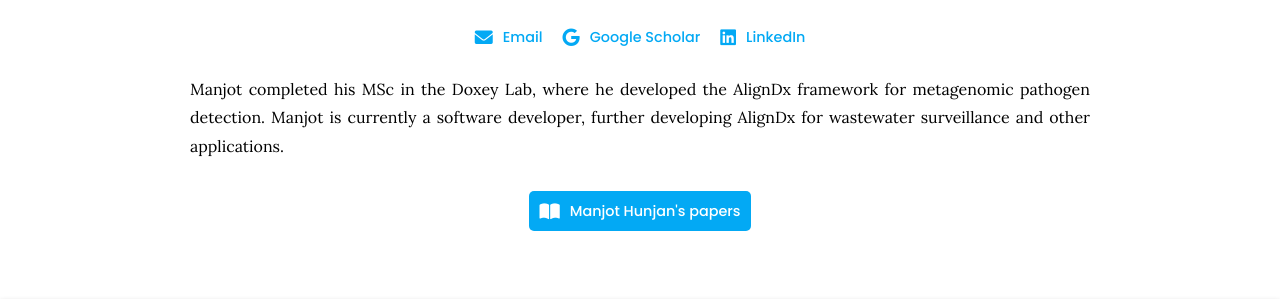
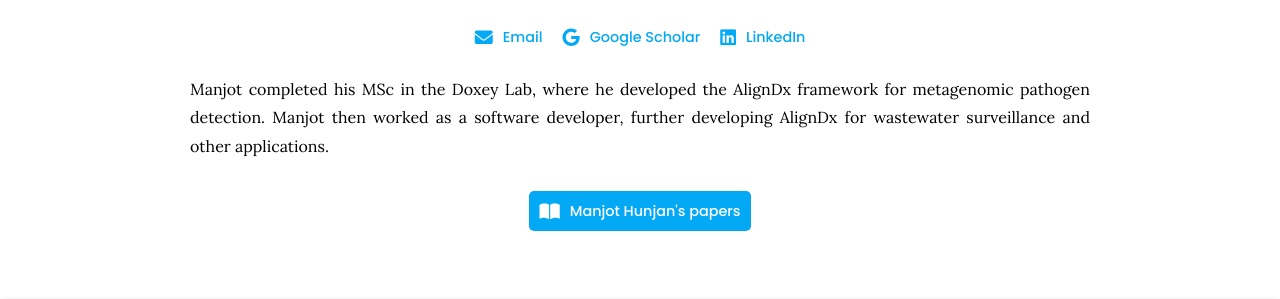
Before and after one commit to doxeylab/doxeylab-website, a Jekyll site: the page built from _members/manjot-hunjan.md, in a window 1280 px wide. Shown: the part 723-1022 px from the top of the page. Built offline with Jekyll 4.4.1, drawn with Linux system fonts in a browser that asks for light colours.

Commit message:
Update manjot-hunjan.md

```diff
--- a/_members/manjot-hunjan.md
+++ b/_members/manjot-hunjan.md
@@ -13,4 +13,4 @@ links:
   linkedin: manjotsinghhunjan
 ---
 
-Manjot completed his MSc in the Doxey Lab, where he developed the AlignDx framework for metagenomic pathogen detection. Manjot is currently a software developer, further developing AlignDx for wastewater surveillance and other applications.
+Manjot completed his MSc in the Doxey Lab, where he developed the AlignDx framework for metagenomic pathogen detection. Manjot then worked as a software developer, further developing AlignDx for wastewater surveillance and other applications.
```
